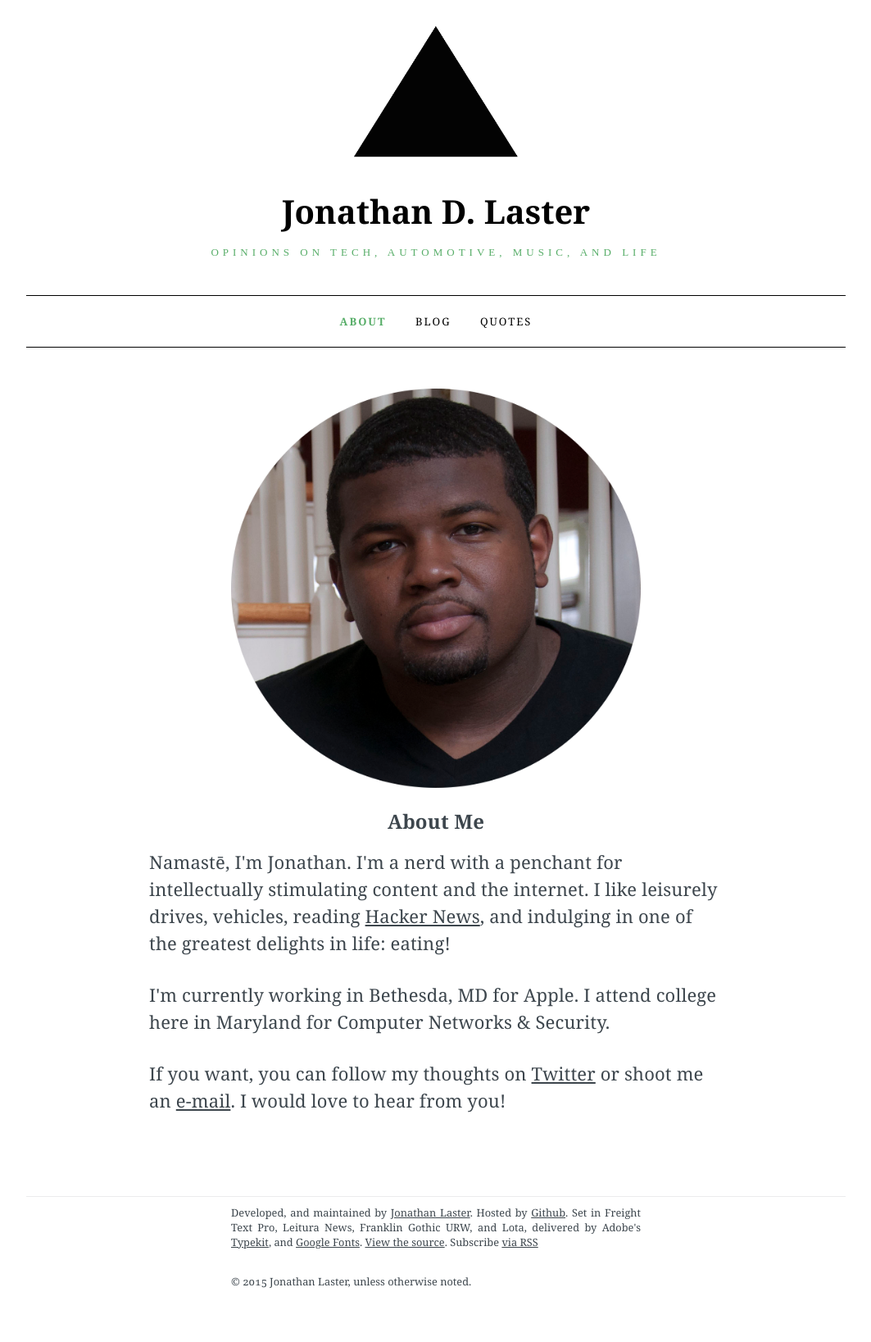
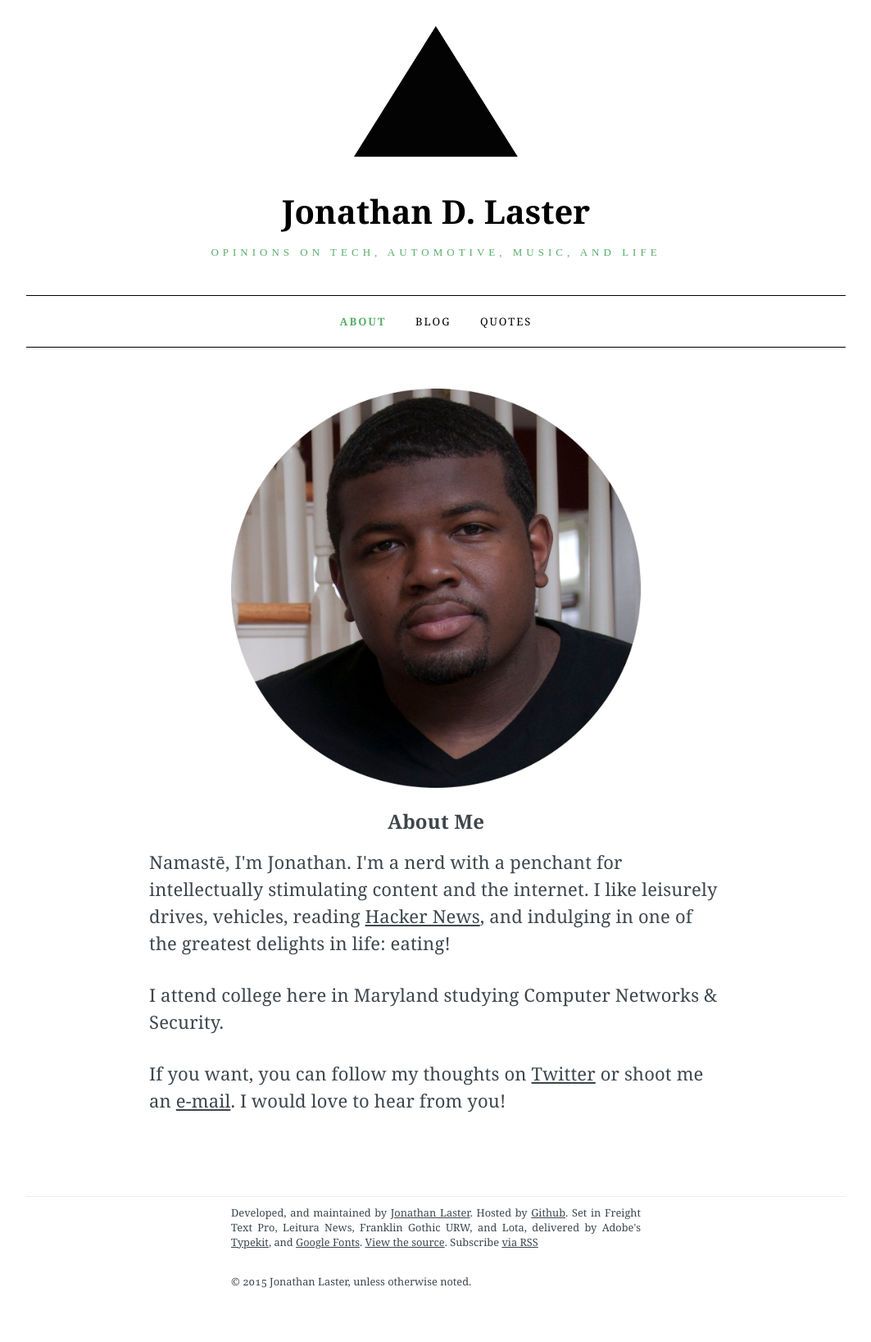
Before and after one commit to last-dev/jdl.io, a Jekyll site: the page built from index.html, in a window 1280 px wide. Shown: the whole page at 82% size, without its empty margins (108-1171 px from the left). Built offline with Jekyll 4.4.1, drawn with Linux system fonts in a browser that asks for light colours; nearby versions of some CDN libraries.

Commit message:
Omitted 'work' in bio

```diff
--- a/index.html
+++ b/index.html
@@ -11,6 +11,6 @@ title: About | Jonathan D. Laster
 
 <p><span id="greeting"></span>, I'm Jonathan. I'm a nerd with a penchant for intellectually stimulating content and the internet. I like leisurely drives, vehicles, reading <a href="https://news.ycombinator.com">Hacker News</a>, and indulging in one of the greatest delights in life: eating!</p>
 
-<p>I'm currently working in Bethesda, MD for Apple. I attend college here in Maryland for Computer Networks & Security.</p>
+<p>I attend college here in Maryland studying Computer Networks & Security.</p>
 
 <p>If you want, you can follow my thoughts on <a href="http://twitter.com/whoislaster">Twitter</a> or shoot me an <a href="mailto:jonathan@laster.co?subject=Hello Jonathan!">e-mail</a>. I would love to hear from you!</p>
```
